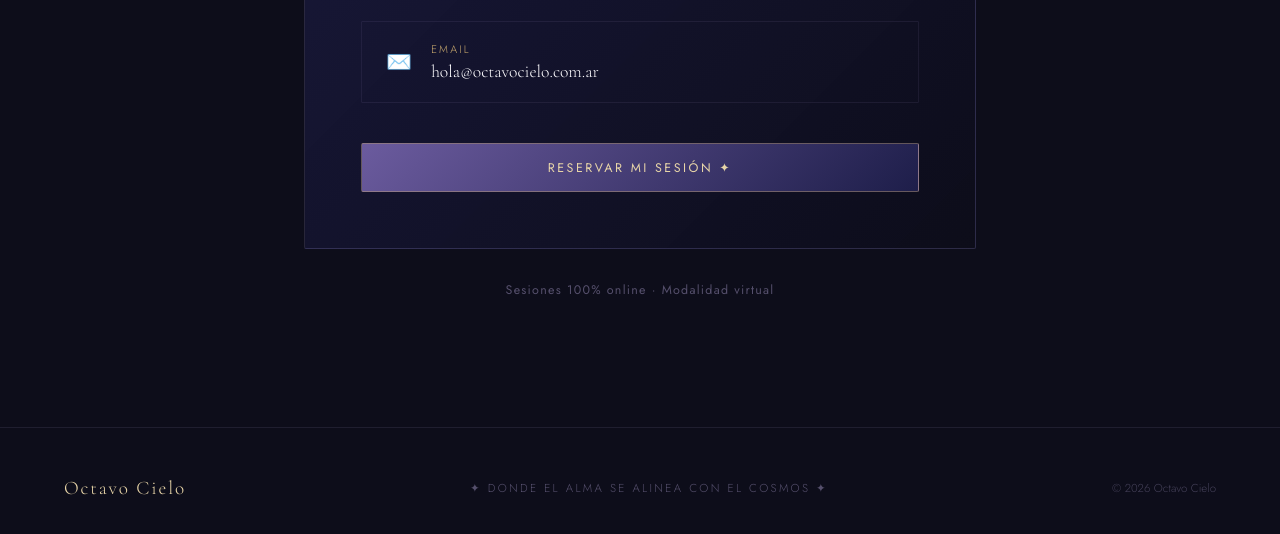
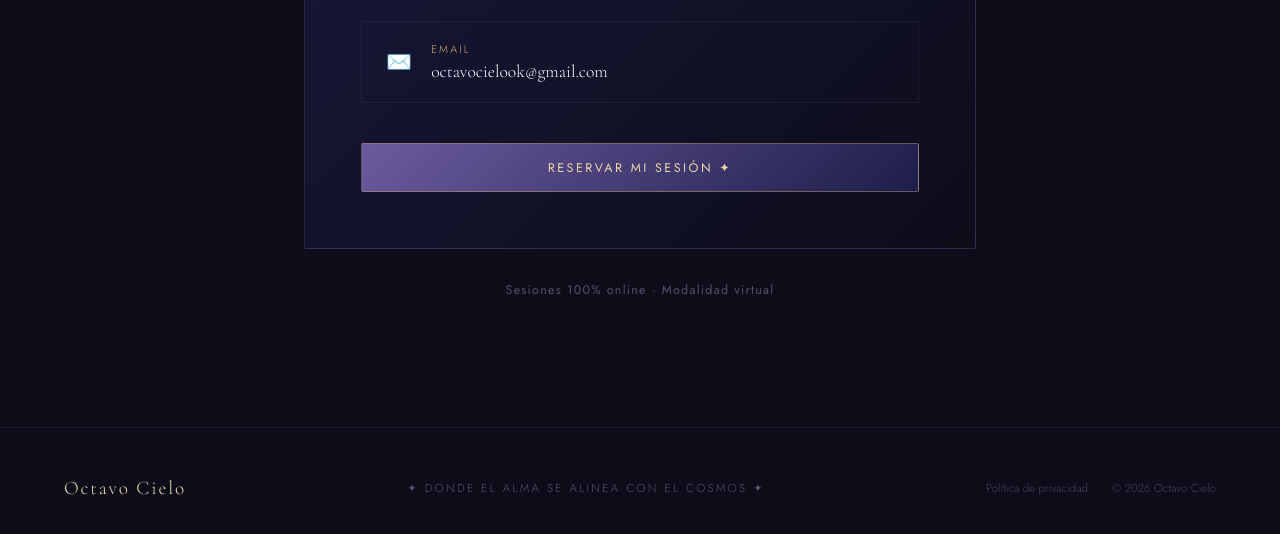
Before and after one commit to octavocielook-lang/octavo-cielo, a website: page index.html in a window 1280 px wide. Shown: the part 9485-10019 px from the top of the page. Drawn offline with nearby package versions, Linux system fonts and the light colour scheme.

Commit message:
Update index.html

```diff
--- a/index.html
+++ b/index.html
@@ -216,6 +216,8 @@ footer{border-top:1px solid rgba(196,181,232,.1);padding:3rem 4rem;display:flex;
 .footer-logo{font-family:'Cormorant Garamond',Georgia,serif;font-size:1.2rem;font-weight:300;color:var(--gold-light);letter-spacing:.1em;}
 .footer-phrase{font-size:.72rem;letter-spacing:.2em;text-transform:uppercase;color:rgba(196,181,232,.4);font-weight:300;}
 .footer-copy{font-size:.72rem;color:rgba(196,181,232,.3);font-weight:300;}
+.footer-link{font-size:.72rem;color:rgba(196,181,232,.3);font-weight:300;text-decoration:none;transition:color .3s;}
+.footer-link:hover{color:rgba(196,181,232,.7);}
 
 /* RESPONSIVE */
 @media(max-width:768px){
@@ -624,9 +626,9 @@ footer{border-top:1px solid rgba(196,181,232,.1);padding:3rem 4rem;display:flex;
         <span class="contact-item-icon">📱</span>
         <div><span class="contact-item-label">WhatsApp</span><span class="contact-item-value">Escribime para consultas</span></div>
       </a>
-      <a href="mailto:hola@octavocielo.com.ar" class="contact-item">
+      <a href="mailto:octavocielook@gmail.com" class="contact-item">
         <span class="contact-item-icon">✉️</span>
-        <div><span class="contact-item-label">Email</span><span class="contact-item-value">hola@octavocielo.com.ar</span></div>
+        <div><span class="contact-item-label">Email</span><span class="contact-item-value">octavocielook@gmail.com</span></div>
       </a>
     </div>
     <a href="#reservar" class="btn-primary" style="width:100%;text-align:center;display:block;">Reservar mi sesión ✦</a>
@@ -637,7 +639,10 @@ footer{border-top:1px solid rgba(196,181,232,.1);padding:3rem 4rem;display:flex;
 <footer>
   <span class="footer-logo">Octavo Cielo</span>
   <span class="footer-phrase">✦ Donde el alma se alinea con el cosmos ✦</span>
-  <span class="footer-copy">© 2026 Octavo Cielo</span>
+  <div style="display:flex;gap:1.5rem;align-items:center;">
+    <a href="/privacidad" class="footer-link">Política de privacidad</a>
+    <span class="footer-copy">© 2026 Octavo Cielo</span>
+  </div>
 </footer>
 
 <script>
```
